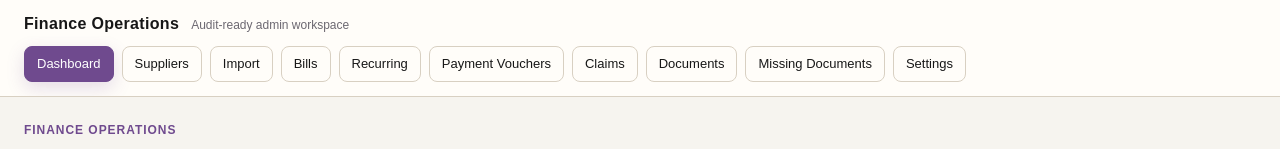
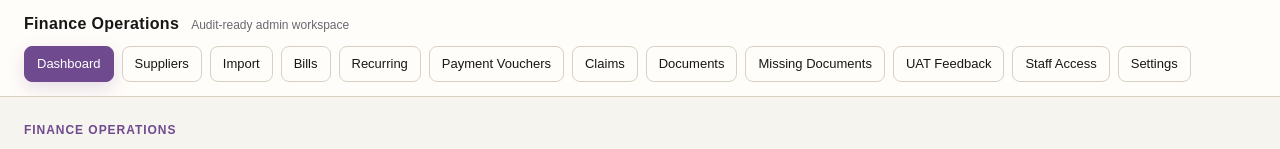
Before and after one commit to sfchong72/expenses-tracker-bankrecon, a Next.js app: page / in a window 1280 px wide. Shown: the top 149 px of the page. Built offline with nearby package versions, Linux system fonts and the light colour scheme; no server answers; the database is empty.

Commit message:
Add staff trial access and UAT feedback

```diff
--- a/app/phase2-shortcuts.tsx
+++ b/app/phase2-shortcuts.tsx
@@ -13,6 +13,8 @@ const navItems = [
   { label: "Claims", href: "/claims" },
   { label: "Documents", href: "/documents" },
   { label: "Missing Documents", href: "/missing-documents" },
+  { label: "UAT Feedback", href: "/uat" },
+  { label: "Staff Access", href: "/settings/users" },
   { label: "Settings", href: "/settings/foundation" },
 ];
 
```
